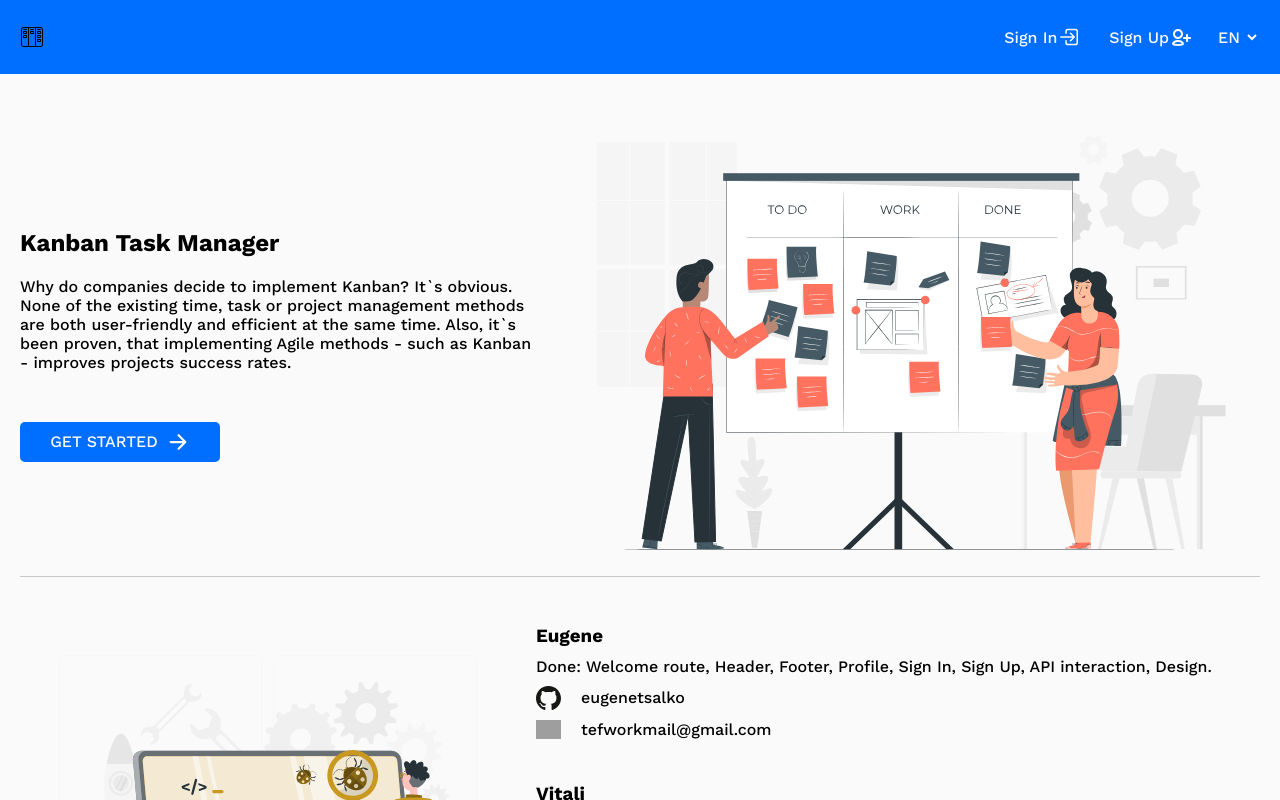
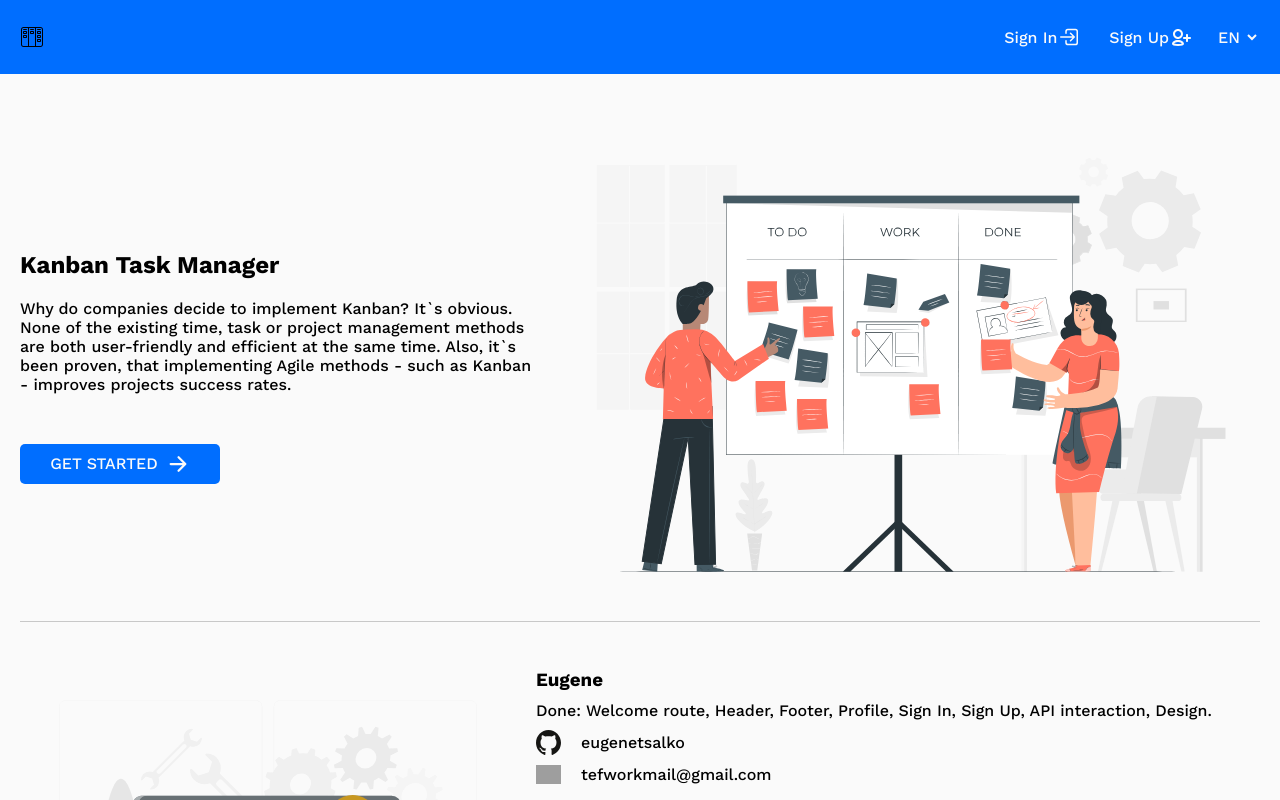
Before and after one commit to EugeneTsalko/project-management-app, a React (Create React App) app: page / in a window 1280 px wide. Shown: the top 800 px of the page. Built offline with nearby package versions, Linux system fonts and the light colour scheme; grey boxes are pictures that could not be loaded.

Commit message:
refactor: fix bug of adaptive layout

```diff
--- a/src/components/About/About.module.scss
+++ b/src/components/About/About.module.scss
@@ -6,6 +6,11 @@
   flex-direction: row;
   justify-content: space-around;
   border-bottom: 1px solid var.$light-grey;
+  min-height: 33rem;
+
+  @include mix.tablet {
+    min-height: 20rem;
+  }
 
   @include mix.large-mobile {
     flex-direction: column-reverse;
```
